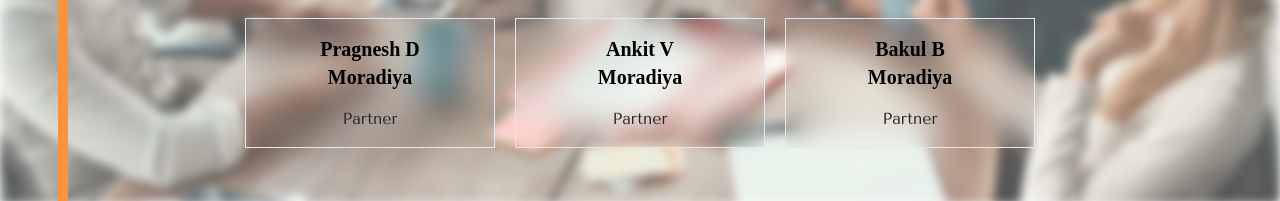
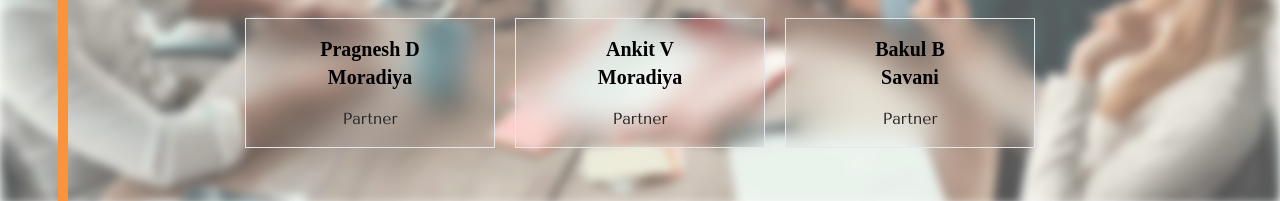
Before and after one commit to deep-sutariya/Minestone-Diam, a Next.js app: page /about in a window 1280 px wide. Shown: the part 2676-2877 px from the top of the page. Built offline with nearby package versions, Linux system fonts and the light colour scheme; a web font is replaced by a local one.

Commit message:
Update AboutPage.js

```diff
--- a/src/components/AboutPage.js
+++ b/src/components/AboutPage.js
@@ -118,7 +118,7 @@ const AboutPage = () => {
                 <div className="flex gap-3 md:gap-5 w-full">
                   <TeamCard name="Pragnesh D" surname="Moradiya" role="Partner" />
                   <TeamCard name="Ankit V" surname="Moradiya" role="Partner" />
-                  <TeamCard name="Bakul B" surname="Moradiya" role="Partner" />
+                  <TeamCard name="Bakul B" surname="Savani" role="Partner" />
                 </div>
               </div>
             </div>
```
